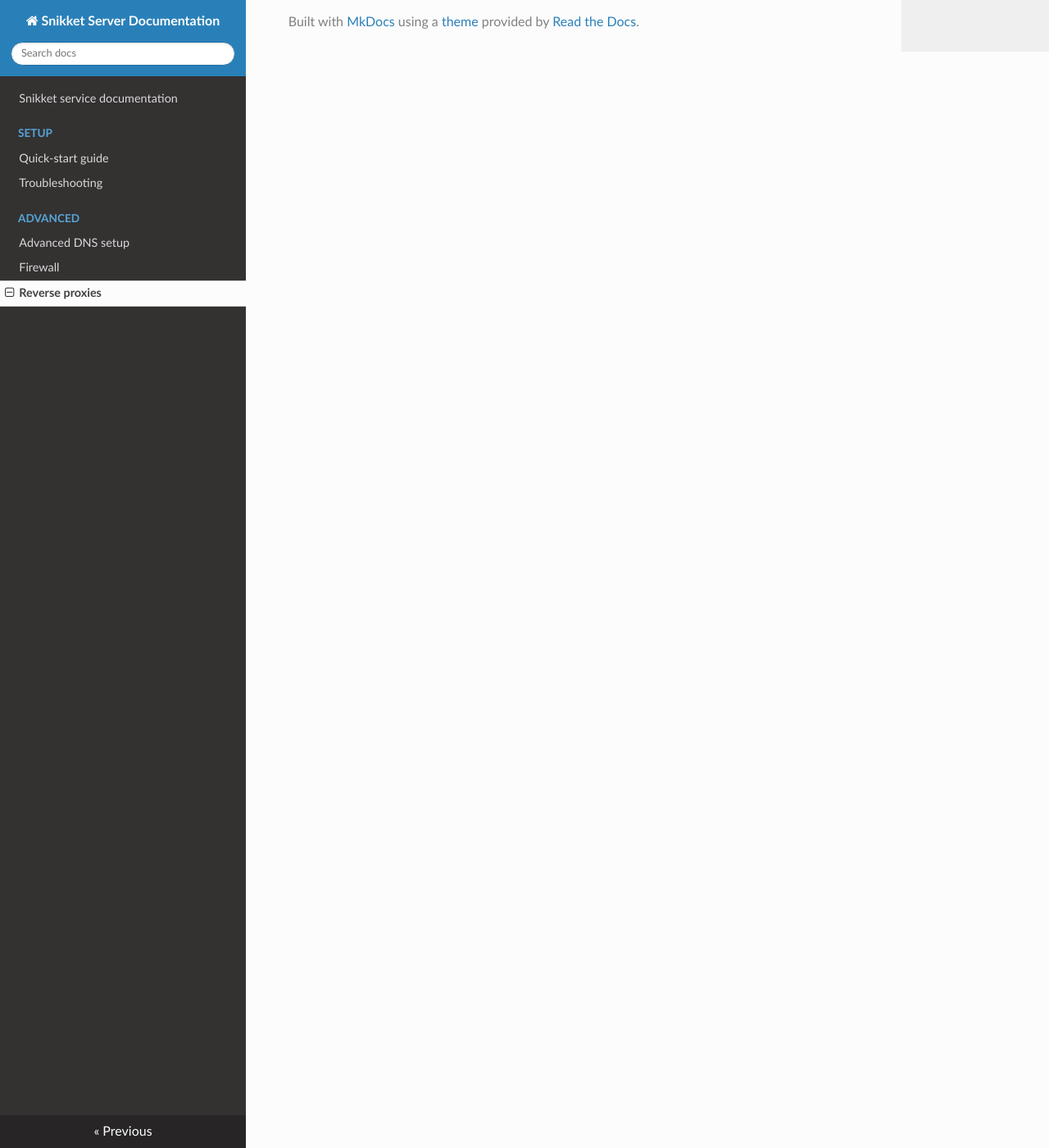
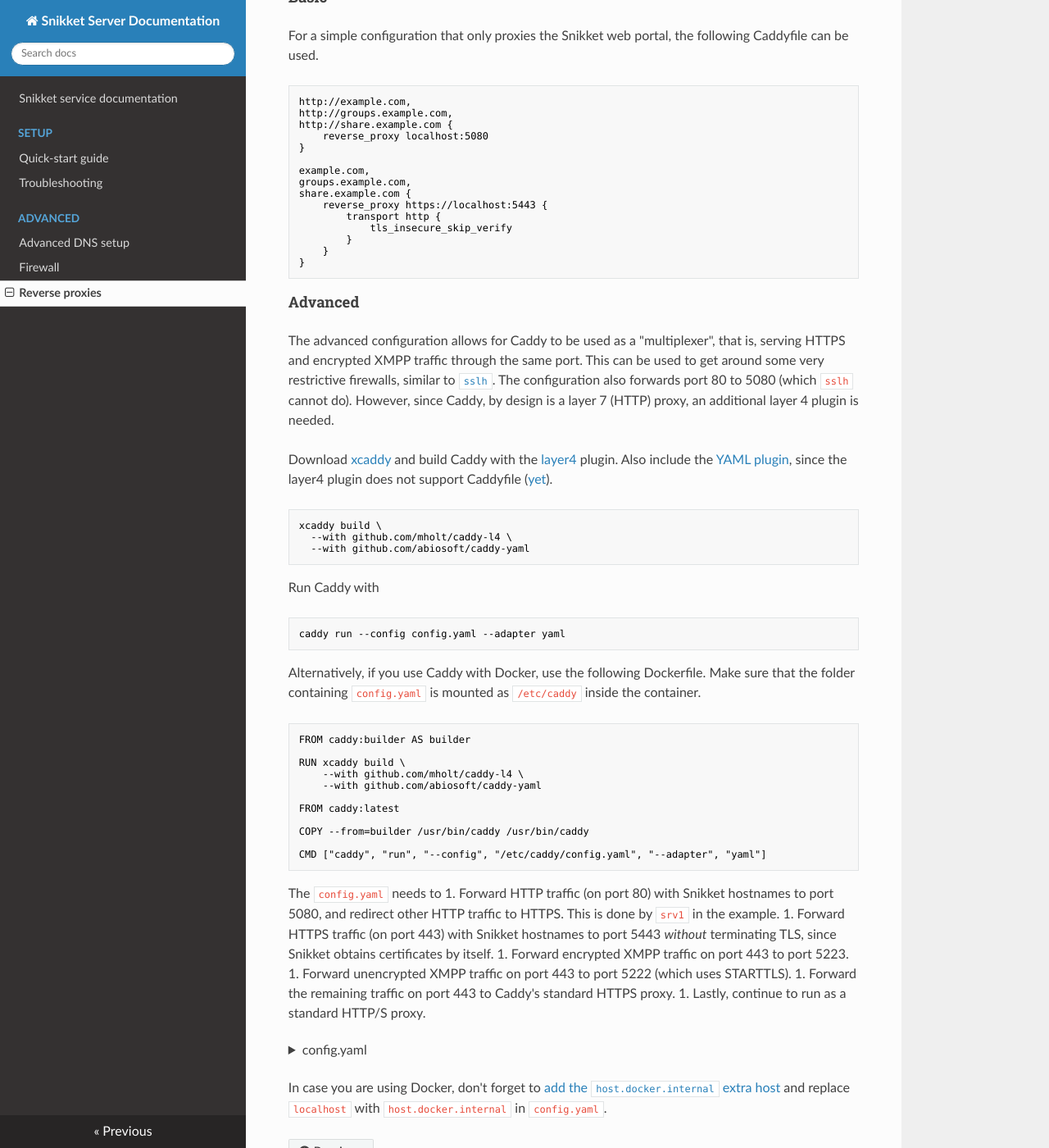
Before and after one commit to snikket-im/snikket-server, an MkDocs documentation site: the page built from docs/advanced/reverse_proxy.md, in a window 1280 px wide and 1400 px high, scrolled down 4203 px. Shown: the whole window at 82% size. Built offline with MkDocs 1.6.1, drawn with Linux system fonts in a browser that asks for light colours; nearby versions of some CDN libraries.

Commit message:
docs: reverse_proxy: Add guide for Caddy
Closes snikket-im#82
Based on snikket-im#87 and discussion in Caddy forums, consolidate
information into basic and advanced configuration. The basic set up is
easy to use, and only forwards HTTP/S traffic. The advanced set up
requires additional plugins, and allows Caddy to be used in place of
`sslh` with the added advantage of forwarding port 80 - allowing
Snikket to obtain certificates by itself.

See also mholt/caddy-l4#39

````diff
--- a/docs/advanced/reverse_proxy.md
+++ b/docs/advanced/reverse_proxy.md
@@ -237,3 +237,163 @@
         </VirtualHost>
 
 ```
+
+### Caddy
+#### Basic
+For a simple configuration that only proxies the Snikket web portal, the following Caddyfile can be used.
+```
+http://example.com,
+http://groups.example.com,
+http://share.example.com {
+	reverse_proxy localhost:5080
+}
+
+example.com,
+groups.example.com,
+share.example.com {
+	reverse_proxy https://localhost:5443 {
+		transport http {
+			tls_insecure_skip_verify
+		}
+	}
+}
+```
+
+#### Advanced
+The advanced configuration allows for Caddy to be used as a "multiplexer", that is, serving HTTPS and encrypted XMPP traffic through the same port. This can be used to get around some very restrictive firewalls, similar to [`sslh`](#sslh). The configuration also forwards port 80 to 5080 (which `sslh` cannot do). However, since Caddy, by design is a layer 7 (HTTP) proxy, an additional layer 4 plugin is needed.
+
+Download [xcaddy](https://github.com/caddyserver/xcaddy) and build Caddy with the [layer4](https://github.com/mholt/caddy-l4) plugin. Also include the [YAML plugin](https://github.com/abiosoft/caddy-yaml), since the layer4 plugin does not support Caddyfile ([yet](https://github.com/mholt/caddy-l4/issues/16)).
+```bash
+xcaddy build \
+  --with github.com/mholt/caddy-l4 \
+  --with github.com/abiosoft/caddy-yaml
+```
+Run Caddy with
+```bash
+caddy run --config config.yaml --adapter yaml
+```
+
+Alternatively, if you use Caddy with Docker, use the following Dockerfile. Make sure that the folder containing `config.yaml` is mounted as `/etc/caddy` inside the container.
+```dockerfile
+FROM caddy:builder AS builder
+
+RUN xcaddy build \
+    --with github.com/mholt/caddy-l4 \
+    --with github.com/abiosoft/caddy-yaml
+
+FROM caddy:latest
+
+COPY --from=builder /usr/bin/caddy /usr/bin/caddy
+
+CMD ["caddy", "run", "--config", "/etc/caddy/config.yaml", "--adapter", "yaml"]
+```
+The `config.yaml` needs to
+1. Forward HTTP traffic (on port 80) with Snikket hostnames to port 5080, and redirect other HTTP traffic to HTTPS. This is done by `srv1` in the example.
+1. Forward HTTPS traffic (on port 443) with Snikket hostnames to port 5443 *without* terminating TLS, since Snikket obtains certificates by itself.
+1. Forward encrypted XMPP traffic on port 443 to port 5223.
+1. Forward unencrypted XMPP traffic on port 443 to port 5222 (which uses STARTTLS).
+1. Forward the remaining traffic on port 443 to Caddy's standard HTTPS proxy.
+1. Lastly, continue to run as a standard HTTP/S proxy.
+
+<details>
+  <summary>config.yaml</summary>
+
+```yaml
+---
+apps:
+  layer4:             # layer4 plugin
+    servers:
+      srv0:
+        listen:
+        - ":443"      # the l4 plugin listens only on port 443
+                      # for port 80 we use the http app
+        routes:
+        - match:
+          - tls:      # match encrypted XMPP traffic
+              alpn:
+              - xmpp-client
+          handle:
+          - handler: proxy
+            upstreams:
+            - dial:   # and send to Snikket's encrypted XMPP port
+              - localhost:5223
+        - match:
+          - tls:
+              sni:    # match HTTPS traffic containing Snikket hostnames
+              - chat.example.com
+              - groups.chat.example.com
+              - share.chat.example.com
+          handle:
+          - handler: proxy
+            upstreams:
+            - dial:   # and send to Snikket's HTTPS port
+              - localhost:5443
+        - match:
+          - xmpp: {}  # match unencrypted XMPP traffic
+          handle:
+          - handler: proxy
+            upstreams:
+            - dial:   # and send to Snikket (will use STARTLS)
+              - localhost:5222
+        - handle:     # no `match` here, so it matches all leftover traffic
+          - handler: proxy
+            upstreams:
+            - dial:   # send it to Caddy's HTTPS proxy, defined below
+              - 127.0.0.1:1337
+  http:
+    https_port: 1337  # needed for HTTPS to work
+    servers:
+      srv1:
+        listen:
+        - ":80"       # handles Snikket HTTP traffic, and redirects
+                      # other HTTP traffic to HTTPS
+        routes:
+          - match:
+            - host:   # send Snikket's HTTP traffic to Snikket's HTTP port
+                      # this is needed to let Snikket obtain certificates
+              - chat.example.com
+              - groups.chat.example.com
+              - share.chat.example.com
+            handle:
+            - handler: subroute
+              routes:
+              - handle:
+                - handler: reverse_proxy
+                  upstreams:
+                  - dial: localhost:5080
+            terminal: true  # stop processing
+          - handle:   # redirect leftover traffic to HTTPS
+            - handler: static_response
+              headers:
+                Location:
+                - https://{http.request.host}{http.request.uri}
+      srv2:
+        listen:
+        - "127.0.0.1:1337"  # bind to localhost only
+        routes:       # replace the below with your regular Caddy config (two standard examples are provided below)
+        - match:      # this host will reverse proxy to port 1025
+          - host:
+            - reverse-proxy-1025.example.com
+          handle:
+          - handler: subroute
+            routes:
+            - handle:
+              - handler: reverse_proxy
+                upstreams:
+                - dial: localhost:1025
+          terminal: true
+        - match:      # this host will proxy to port 1026
+          - host:
+            - reverse-proxy-1026.example.com
+          handle:
+          - handler: subroute
+            routes:
+            - handle:
+              - handler: reverse_proxy
+                upstreams:
+                - dial: localhost:1026
+          terminal: true
+```
+</details>
+
+<br>In case you are using Docker, don't forget to [add the `host.docker.internal` extra host](https://stackoverflow.com/questions/48546124/what-is-linux-equivalent-of-host-docker-internal/61001152) and replace `localhost` with `host.docker.internal` in `config.yaml`.
````
